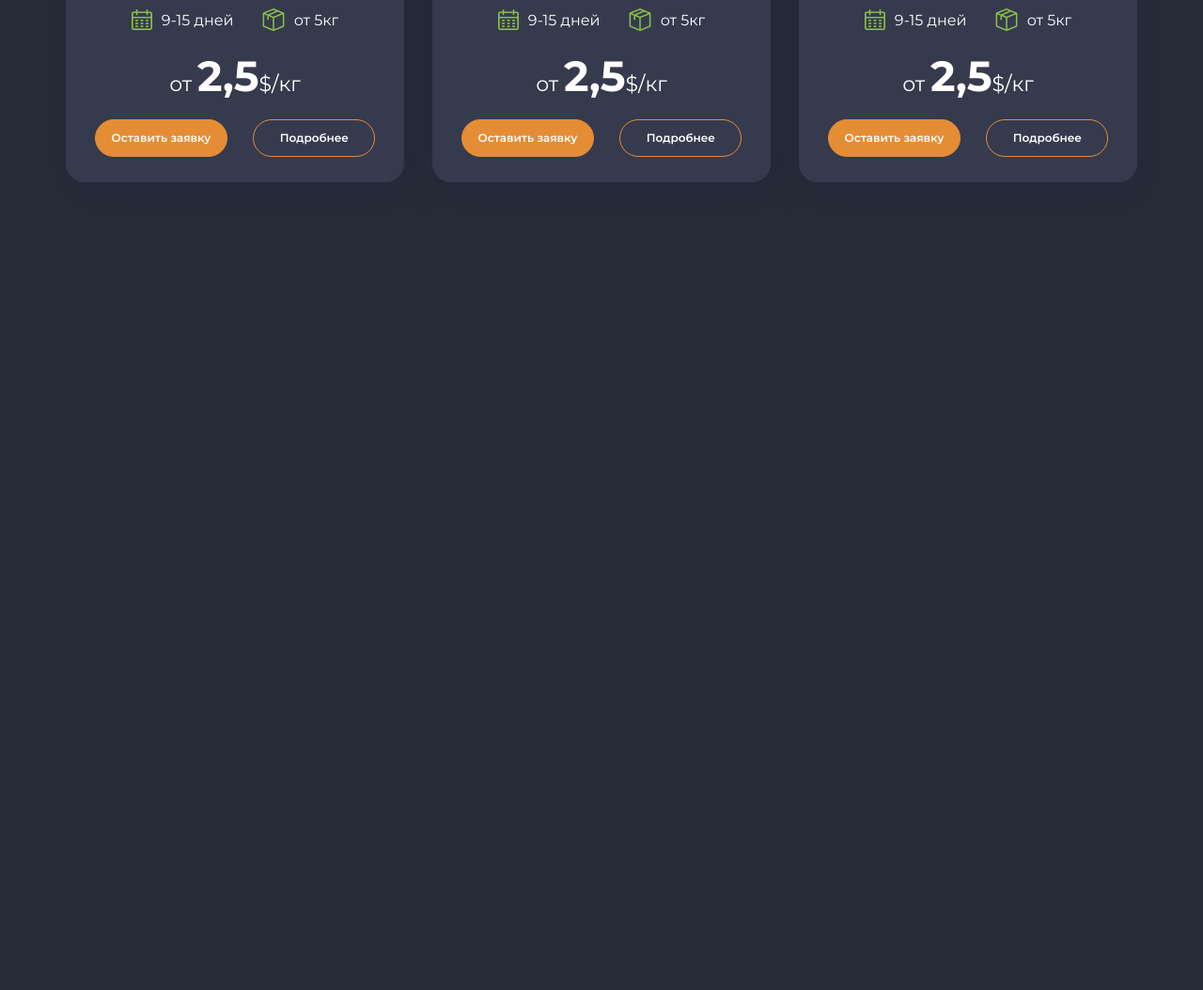
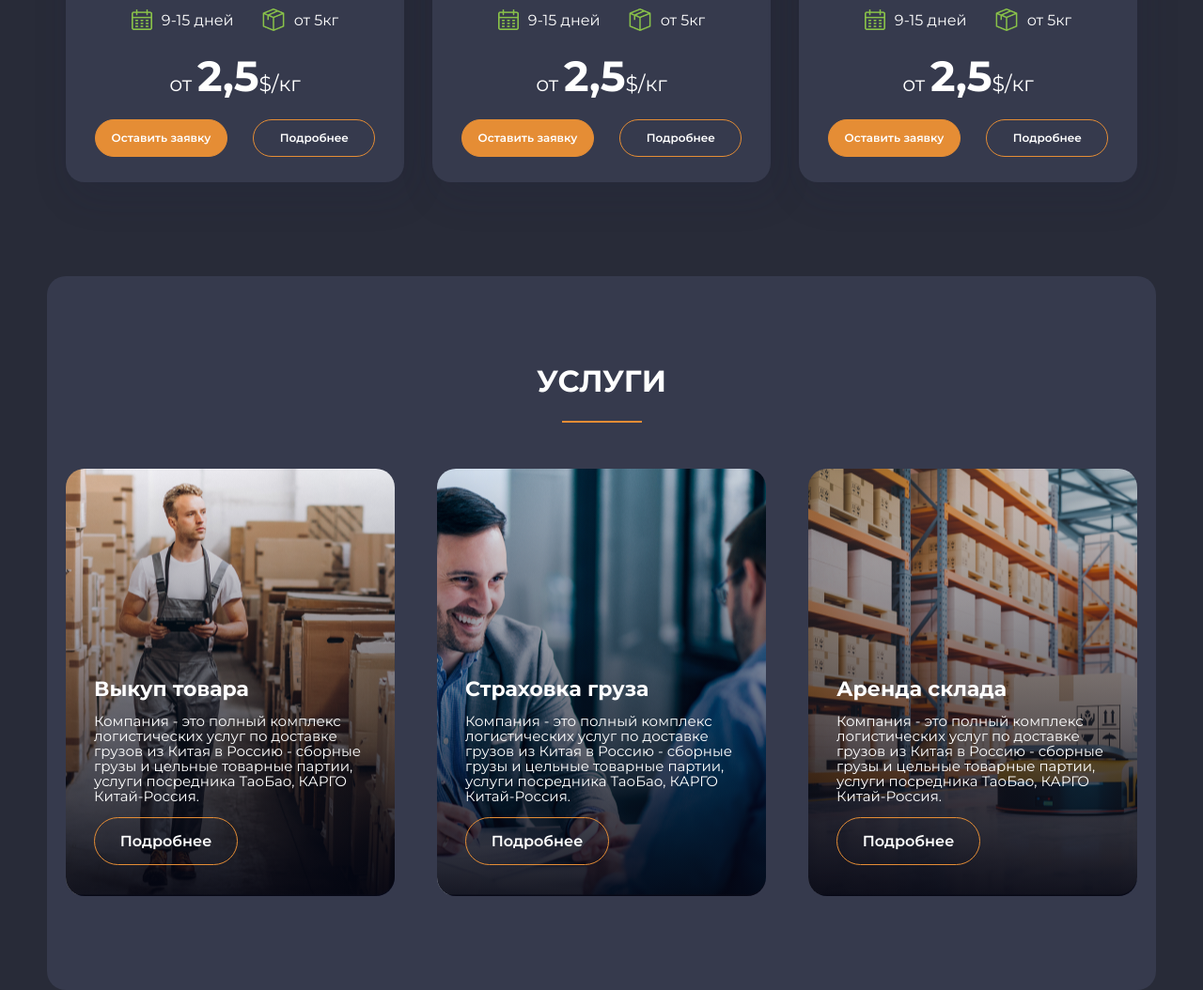
Before and after one commit to WildDeFox/Carg, a plain HTML site: page index.html in a window 1280 px wide. Shown: the part 3157-4211 px from the top of the page at 94% size. Before the commit the page ends 3451 px from the top, so only its background shows below. Drawn offline with Linux system fonts and the light colour scheme.

Commit message:
Раздел услуг

```diff
--- a/index.html
+++ b/index.html
@@ -175,5 +175,35 @@
         </div>
     </section>
 
+    <section class="services">
+        <div class="container">
+            <h2 class="main-heading">Услуги</h2>
+            <hr class="title-line">
+
+        <div class="services-container">
+            <div class="services-item s-1">
+                <h3 class="services-title">Выкуп товара</h3>
+                <p class="services-txt">Компания - это полный комплекс логистических услуг по доставке грузов из Китая в Россию - сборные грузы и цельные товарные партии, услуги посредника ТаоБао, КАРГО Китай-Россия. </p>
+                <a href="#" class="btn main-btn services-btn"> Подробнее </a>
+            </div>
+
+            <div class="services-item s-2">
+                <h3 class="services-title">Страховка груза
+                </h3>
+                <p class="services-txt">Компания - это полный комплекс логистических услуг по доставке грузов из Китая в Россию - сборные грузы и цельные товарные партии, услуги посредника ТаоБао, КАРГО Китай-Россия. </p>
+                <a href="#" class="btn main-btn services-btn"> Подробнее </a>
+            </div>
+
+            <div class="services-item s-3">
+                <h3 class="services-title">Аренда склада
+                </h3>
+                <p class="services-txt">Компания - это полный комплекс логистических услуг по доставке грузов из Китая в Россию - сборные грузы и цельные товарные партии, услуги посредника ТаоБао, КАРГО Китай-Россия. </p>
+                <a href="#" class="btn main-btn services-btn"> Подробнее </a>
+            </div>
+
+        </div>
+    </div>
+    </section>
+
 </body>
 </html>
--- /dev/null
+++ b/sass/_services.sass
@@ -0,0 +1,67 @@
+.services
+    margin: 0 50px
+    border-radius: 20px
+    background: linear-gradient(0deg, #363A4D, #363A4D), #F7F7F7
+    padding-top: 90px
+    padding-bottom: 100px
+
+.services-container
+    display: flex
+    justify-content: space-between
+
+.services-item
+    padding: 0 30px
+    position: relative
+    width: 350px
+    height: 455px
+    display: flex
+    flex-direction: column
+    justify-content: flex-end
+
+
+    border-radius: 20px
+    &::before
+        content: " "
+        height: 100%
+        position: absolute
+        top: 0
+        bottom:
+        left: 0
+        right: 0
+        border-radius: 20px
+        background: linear-gradient(0deg, rgba(4, 5, 17, 0.91) 0%, rgba(88, 88, 88, 0) 100%)
+
+.s-1
+    background: url(../images/s-1.png)
+    background-repeat: no-repeat
+    background-position: center
+
+.s-2
+    background: url(../images/s-2.png)
+    background-repeat: no-repeat
+    background-position: center
+
+.s-3
+    background: url(../images/s-3.png)
+    background-repeat: no-repeat
+    background-position: center
+
+.services-title
+    @include txt(700, 22px, 27px)
+    color: $text-color
+    z-index: 2
+    margin-bottom: 13px
+
+.services-txt
+    @include txt(400, 15px, 16px)
+    color: $text-color
+    z-index: 2
+    margin-bottom: 14px
+
+.services-btn
+    max-width: 153px
+    z-index: 2
+    background: none
+    margin-bottom: 33px
+    &:hover
+        background: none
--- a/sass/main.sass
+++ b/sass/main.sass
@@ -5,6 +5,7 @@
 @import "calculator"
 @import "benefits"
 @import "delivery"
+@import "services"
 
 *
     margin: 0
```
Also changed, not shown: images/s-1.png (added), images/s-2.png (added), images/s-3.png (added), sass/main.css, 1 other file.
